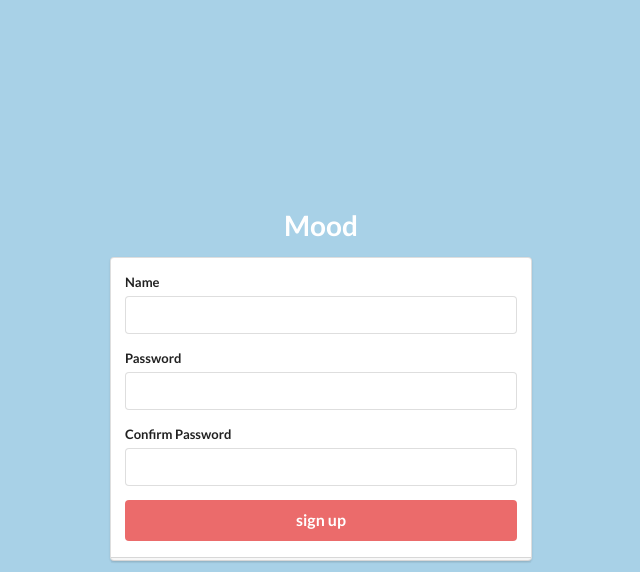
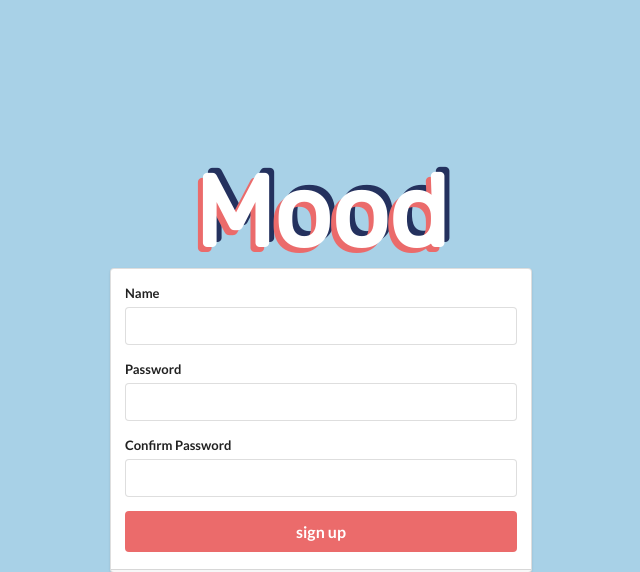
Before and after one commit to rfcabasag/Mood, a Django app: page /accounts/signup/ in a window 1280 px wide. Shown: the top 572 px of the page, without its empty margins (319-959 px from the left). Run offline with Django 3.2, Linux system fonts and the light colour scheme; some libraries are stand-ins or nearby versions.

Commit message:
update mood title in sign up page

```diff
--- a/SignUp/templates/SignUp/signup.html
+++ b/SignUp/templates/SignUp/signup.html
@@ -23,7 +23,7 @@
 	<div class="column">
 		<h1 class="ui header">
 			<div class="content">
-				<font color="white">Mood</font>
+				<span class="mood2" font-size="100px">Mood</span>
 			</div>
 		</h1>
 		<form class="ui large form" method="post">
```
